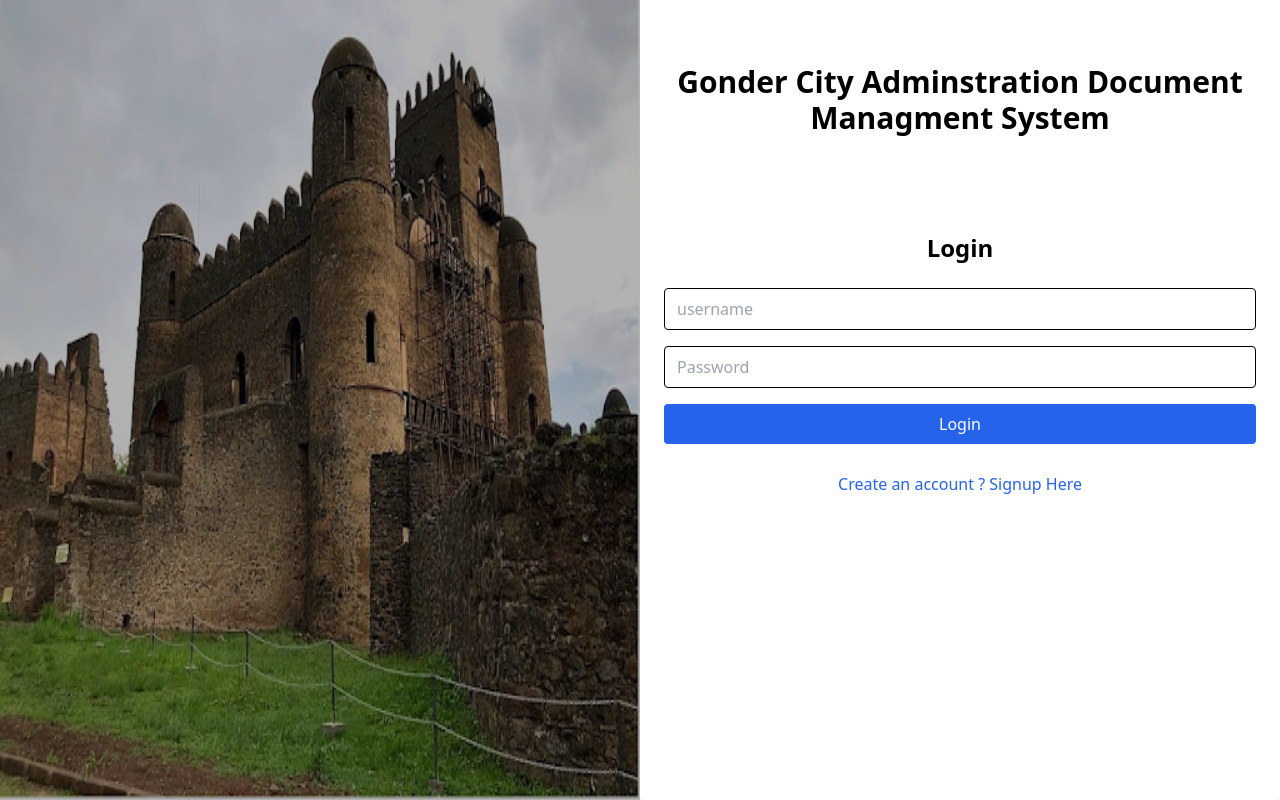
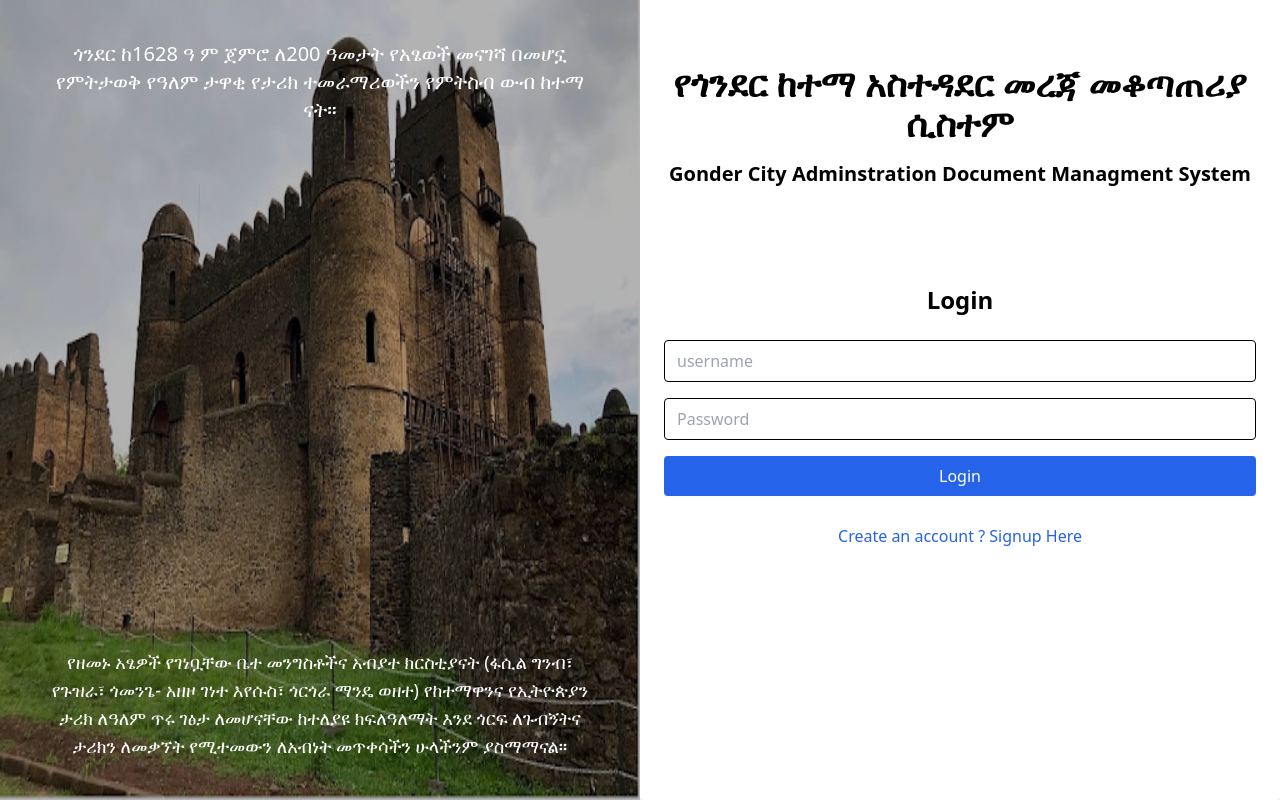
Before and after one commit to Leta-Asefa/FMS-React, a React (Create React App) app: page / in a window 1280 px wide. Built offline with nearby package versions, Linux system fonts and the light colour scheme; a web font is replaced by a local one.

Commit message:
Login and Signup Pages are modified

```diff
--- a/src/Components/Auth/Login.jsx
+++ b/src/Components/Auth/Login.jsx
@@ -13,7 +13,8 @@ const Login = () => {
     const [error, setError] = useState(null)
     const { setContextRootId, setIsLoggedIn, contextRootId } = useContext(UserContext)
     const navigate = useNavigate()
-
+    const gonderHistory1 = `ጎንደር ከ1628 ዓ ም ጀምሮ ለ200 ዓመታት የአፄወች መናገሻ በመሆኗ የምትታወቅ የዓለም ታዋቂ የታሪክ ተመራማሪወችን የምትስብ ውብ ከተማ ናት።`
+    const gonderHistory2 = `የዘመኑ አፄዎች የገነቧቸው ቤተ መንግስቶችና አብያተ ክርስቲያናት  (ፋሲል ግንብ፣ የጉዝራ፣ ጎመንጌ- አዘዞ ገነተ እየሱስ፣ ጎርጎራ ማንዴ ወዘተ) የከተማዋንና የኢትዮጵያን ታሪክ ለዓለም ጥሩ ገፅታ ለመሆናቸው ከተለያዩ  ክፍለዓለማት እንደ ጎርፍ ለጉብኝትና ታሪክን ለመቃኘት የሚተመውን ለአብነት መጥቀሳችን ሁላችንም ያስማማናል።`
 
 
     const handleChange = (e) => {
@@ -50,17 +51,17 @@ const Login = () => {
                         setContextRootId(data.rootId)
                         localStorage.setItem('contextRootId', data.rootId)
                         localStorage.setItem('organizationName', data.organizationName)
-                        localStorage.setItem('orgUsername',data.username)
+                        localStorage.setItem('orgUsername', data.username)
                         navigate('/home/' + data.rootId)
                     }
                     else {
                         if (data.usersFolder) {
                             localStorage.setItem('orglist', JSON.stringify(data.usersFolder))
-                            if(formData.username==='@gonder')
-                                localStorage.setItem('organizationName','@gonder')
+                            if (formData.username === '@gonder')
+                                localStorage.setItem('organizationName', '@gonder')
                             else
                                 localStorage.setItem('organizationName', data.organizationName)
-                            navigate('/orglist',{state:{users:data.usersFolder}})
+                            navigate('/orglist', { state: { users: data.usersFolder } })
                         }
                         else
                             navigate('/waitingpage')
@@ -83,12 +84,20 @@ const Login = () => {
 
 
             <div className='w-full h-full relative'>
-            <div class="absolute inset-0 bg-black bg-opacity-30 flex justify-center items-center">  </div>
-                <img src='/fasiledes.jpg' className='w-full h-full '/>
+                <div class="absolute inset-0 bg-black bg-opacity-30 flex justify-center items-center">  </div>
+                <div class="text-white text-xl absolute inset-0  flex flex-col justify-between items-center p-10 ">
+                    <div className="text-center">{gonderHistory1}</div>
+                    <div className="text-center text-lg">{gonderHistory2}</div>
+                </div>
+                <img src='/fasiledes.jpg' className='w-full h-full ' />
             </div>
 
             <form className="signup-form mx-auto" onSubmit={handleSubmit}>
-                <h2 className=" text-3xl text-center text-black font-extrabold mt-10"> Gonder City Adminstration Document Managment System</h2>
+                <h2 className=" text-4xl text-center text-black font-extrabold mt-10"> የጎንደር ከተማ አስተዳደር መረጃ መቆጣጠሪያ ሲስተም</h2>
+                <h2 className=" text-xl text-center text-black font-extrabold mt-4"> Gonder City Adminstration Document Managment System</h2>
+
+
+
                 <h2 className="signup-title mt-24">Login</h2>
 
                 <input
--- a/src/Components/Auth/SignUp.jsx
+++ b/src/Components/Auth/SignUp.jsx
@@ -17,6 +17,9 @@ const Signup = () => {
     const [isOrg, setIsOrg] = useState(false)
     const navigate = useNavigate()
     const { setContextRootId } = useContext(UserContext)
+    const gonderHistory1 = `ጎንደር ከ1628 ዓ ም ጀምሮ ለ200 ዓመታት የአፄወች መናገሻ በመሆኗ የምትታወቅ የዓለም ታዋቂ የታሪክ ተመራማሪወችን የምትስብ ውብ ከተማ ናት።`
+    const gonderHistory2 = `የዘመኑ አፄዎች የገነቧቸው ቤተ መንግስቶችና አብያተ ክርስቲያናት  (ፋሲል ግንብ፣ የጉዝራ፣ ጎመንጌ- አዘዞ ገነተ እየሱስ፣ ጎርጎራ ማንዴ ወዘተ) የከተማዋንና የኢትዮጵያን ታሪክ ለዓለም ጥሩ ገፅታ ለመሆናቸው ከተለያዩ  ክፍለዓለማት እንደ ጎርፍ ለጉብኝትና ታሪክን ለመቃኘት የሚተመውን ለአብነት መጥቀሳችን ሁላችንም ያስማማናል።`
+
 
 
     const handleChange = (e) => {
@@ -77,13 +80,19 @@ const Signup = () => {
         <div className="signup-container h-full">
 
            <div className='w-full h-full relative'>
-            <div class="absolute inset-0 bg-black bg-opacity-30 flex justify-center items-center">  </div>
-                <img src='/fasiledes.jpg' className='w-full h-full '/>
+                <div class="absolute inset-0 bg-black bg-opacity-30 flex justify-center items-center">  </div>
+                <div class="text-white text-xl absolute inset-0  flex flex-col justify-between items-center p-10 ">
+                    <div className="text-center">{gonderHistory1}</div>
+                    <div className="text-center text-lg">{gonderHistory2}</div>
+                </div>
+                <img src='/fasiledes.jpg' className='w-full h-full ' />
             </div>
 
 
             <form className="signup-form  mx-auto" onSubmit={handleSubmit}>
-            <h2 className=" text-3xl text-center text-black font-extrabold mt-5"> Gonder City Adminstration Document Managment System</h2>
+            <h2 className=" text-4xl text-center text-black font-extrabold mt-10"> የጎንደር ከተማ አስተዳደር መረጃ መቆጣጠሪያ ሲስተም</h2>
+                <h2 className=" text-xl text-center text-black font-extrabold mt-4"> Gonder City Adminstration Document Managment System</h2>
+
                 <h2 className="signup-title mt-16">Signup</h2>
 
                 <div className="mb-4 ">
```
